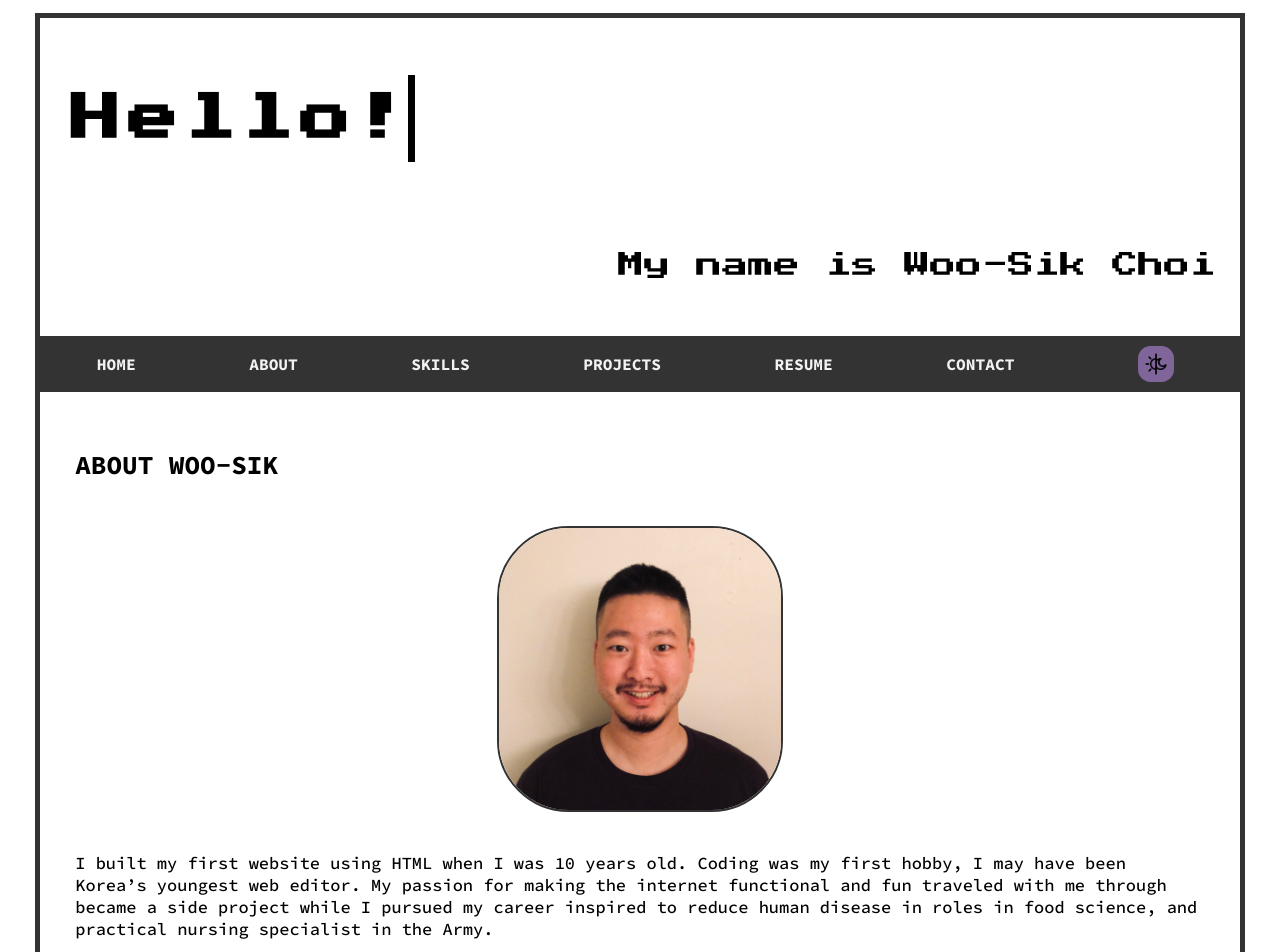
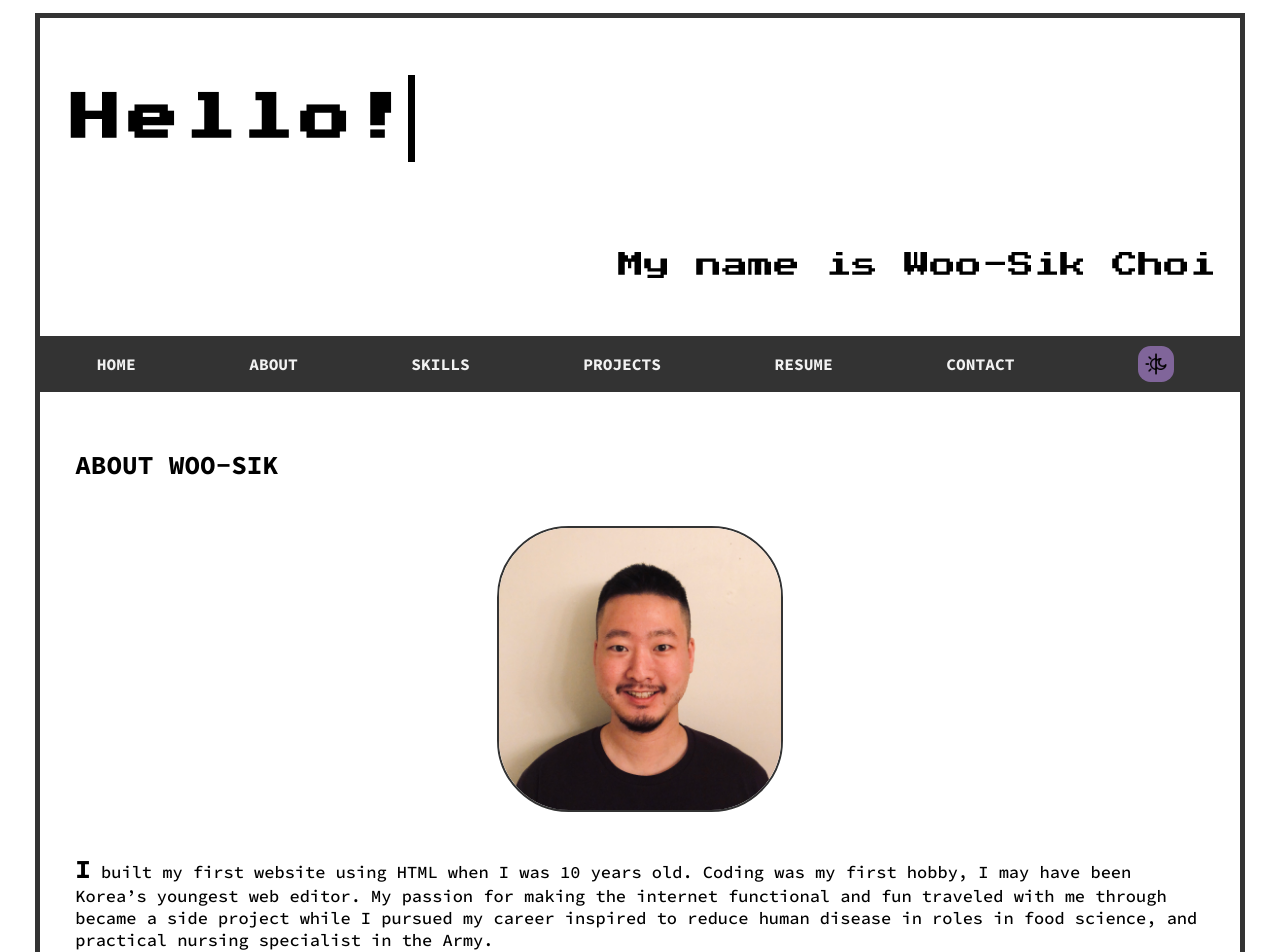
Before and after one commit to dvlprwchoi/portfolio-2, a React (Create React App) app: page / in a window 1280 px wide. Shown: the top 952 px of the page. Built offline with nearby package versions, Linux system fonts and the light colour scheme.

Commit message:
Update about css

```diff
--- a/src/App.css
+++ b/src/App.css
@@ -81,6 +81,11 @@ body,
 .profile-picture-div {
   display: flex;
   justify-content: center;
+}
+
+.about p::first-letter {
+  font-weight: bolder;
+  font-size: calc(10px + 2vmin);
 }
 
 .resume-information-container ul {
```
